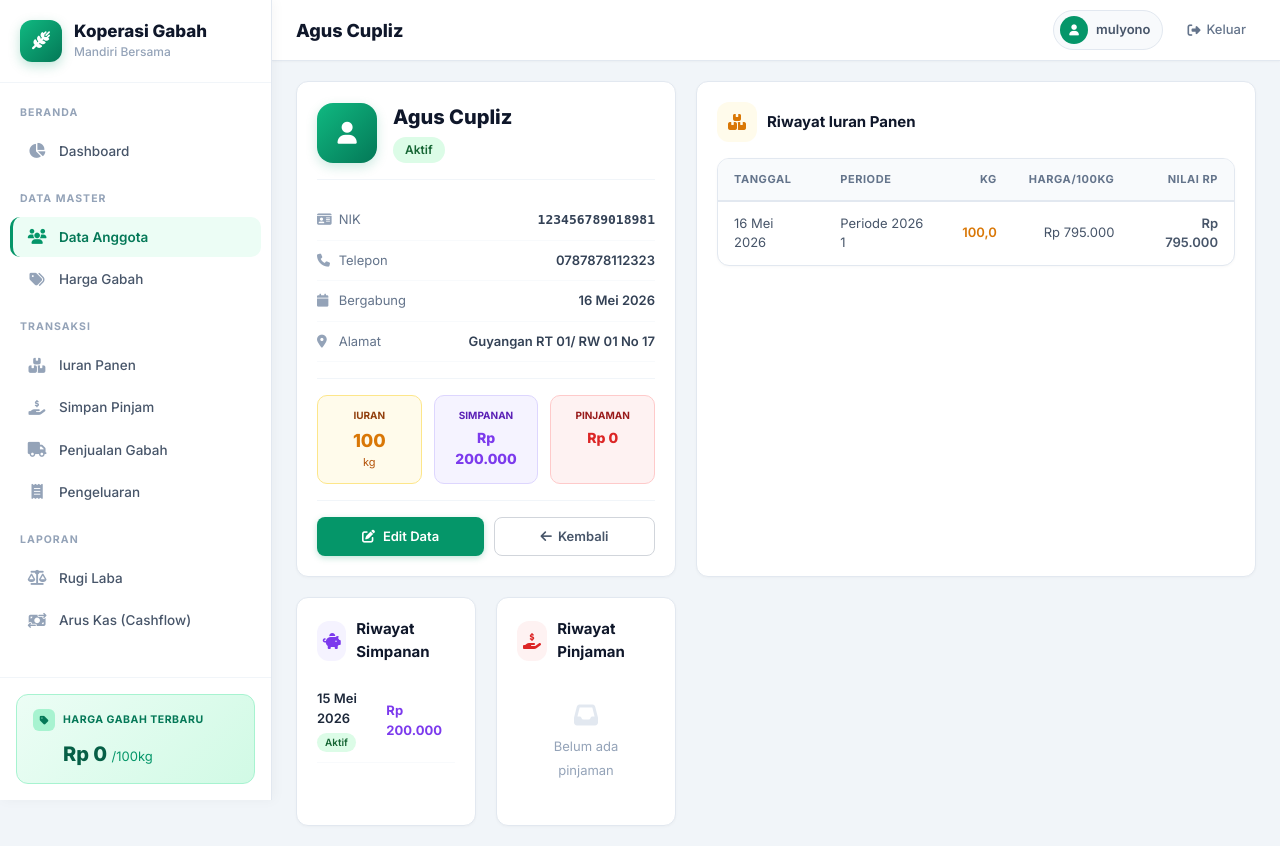
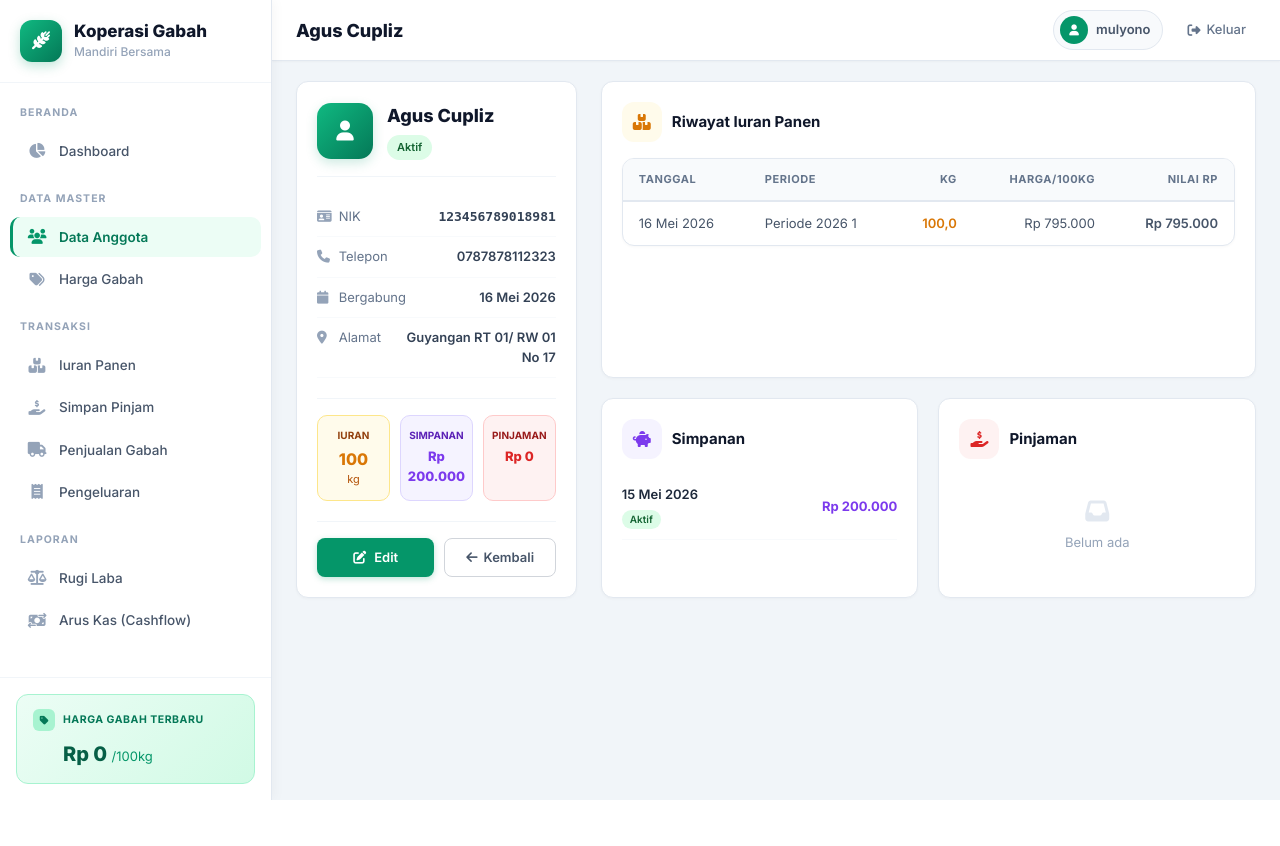
Before and after one commit to rafianto/Koperasi_Gabah, a Django app: page /anggota/7/ in a window 1280 px wide. After the commit the page ends 800 px from the top, so only its background shows below. Run offline with Django 5.2, Linux system fonts and the light colour scheme; a user stored in the database is signed in; data comes from the database, SQL or seed files in the repository.

Commit message:
Refactor anggota_detail.html for better layout
Updated layout and styles for anggota_detail.html to improve responsiveness and organization of content.

```diff
--- a/app_gabah/templates/app_gabah/anggota_detail.html
+++ b/app_gabah/templates/app_gabah/anggota_detail.html
@@ -5,25 +5,25 @@
 
 {% block content %}
 
-<div style="display:grid; grid-template-columns:1fr; gap:20px;" class="detail-grid">
+<div style="display:grid; grid-template-columns:1fr; gap:24px;" class="detail-grid-3070">
 
-    <!-- ====== PROFILE CARD ====== -->
+    <!-- ====== KOLOM KIRI (30%) - Profil & Ringkasan ====== -->
     <div class="sc" style="display:flex; flex-direction:column;">
 
-        <!-- Header -->
-        <div style="display:flex; align-items:center; gap:16px; margin-bottom:20px; padding-bottom:16px; border-bottom:1px solid #f1f5f9;">
-            <div style="width:60px; height:60px; background:linear-gradient(135deg,#10b981,#047857); border-radius:16px; display:flex; align-items:center; justify-content:center; box-shadow:0 4px 12px rgba(5,150,105,0.2); flex-shrink:0;">
-                <i class="fas fa-user" style="color:#fff; font-size:22px;"></i>
+        <!-- Header Profil -->
+        <div style="display:flex; align-items:center; gap:14px; margin-bottom:20px; padding-bottom:16px; border-bottom:1px solid #f1f5f9;">
+            <div style="width:56px; height:56px; background:linear-gradient(135deg,#10b981,#047857); border-radius:14px; display:flex; align-items:center; justify-content:center; box-shadow:0 4px 12px rgba(5,150,105,0.2); flex-shrink:0;">
+                <i class="fas fa-user" style="color:#fff; font-size:20px;"></i>
             </div>
             <div style="flex:1;">
-                <h3 style="font-size:20px; font-weight:800; color:#0f172a; margin-bottom:4px;">{{ anggota.nama }}</h3>
-                <span class="badge {% if anggota.status == 'aktif' %}bg-gr{% else %}bg-rd{% endif %}" style="font-size:12px; padding:4px 12px;">
+                <h3 style="font-size:18px; font-weight:800; color:#0f172a; margin-bottom:4px;">{{ anggota.nama }}</h3>
+                <span class="badge {% if anggota.status == 'aktif' %}bg-gr{% else %}bg-rd{% endif %}" style="font-size:11px; padding:4px 10px;">
                     {{ anggota.get_status_display }}
                 </span>
             </div>
         </div>
 
-        <!-- Info Rows -->
+        <!-- Baris Info Data -->
         <div style="display:flex; flex-direction:column; flex:1;">
             <div style="display:flex; justify-content:space-between; padding:10px 0; border-bottom:1px solid #f8fafc;">
                 <span style="color:#64748b; font-size:13px;"><i class="fas fa-id-card" style="width:18px; color:#94a3b8;"></i> NIK</span>
@@ -39,31 +39,31 @@
             </div>
             <div style="display:flex; justify-content:space-between; padding:10px 0; border-bottom:1px solid #f8fafc; align-items:flex-start;">
                 <span style="color:#64748b; font-size:13px; flex-shrink:0;"><i class="fas fa-map-marker-alt" style="width:18px; color:#94a3b8;"></i> Alamat</span>
-                <span style="font-weight:600; font-size:13px; text-align:right; max-width:60%;">{{ anggota.alamat|default:"-" }}</span>
+                <span style="font-weight:600; font-size:13px; text-align:right; max-width:65%;">{{ anggota.alamat|default:"-" }}</span>
             </div>
         </div>
 
-        <!-- Summary Box -->
-        <div style="display:grid; grid-template-columns:1fr 1fr 1fr; gap:12px; margin-top:16px; padding-top:16px; border-top:1px solid #f1f5f9;">
-            <div style="text-align:center; padding:12px; background:#fffbeb; border-radius:10px; border:1px solid #fde68a;">
+        <!-- Kotak Ringkasan Iuran, Simpanan, Pinjaman -->
+        <div style="display:grid; grid-template-columns:1fr 1fr 1fr; gap:10px; margin-top:20px; padding-top:16px; border-top:1px solid #f1f5f9;">
+            <div style="text-align:center; padding:12px 6px; background:#fffbeb; border-radius:10px; border:1px solid #fde68a;">
                 <div style="font-size:10px; font-weight:700; color:#92400e; text-transform:uppercase; margin-bottom:4px;">Iuran</div>
-                <div style="font-size:18px; font-weight:800; color:#d97706;">{{ anggota.total_iuran_kg|floatformat:0|intcomma }}</div>
+                <div style="font-size:16px; font-weight:800; color:#d97706;">{{ anggota.total_iuran_kg|floatformat:0|intcomma }}</div>
                 <div style="font-size:11px; color:#b45309;">kg</div>
             </div>
-            <div style="text-align:center; padding:12px; background:#f5f3ff; border-radius:10px; border:1px solid #ddd6fe;">
+            <div style="text-align:center; padding:12px 6px; background:#f5f3ff; border-radius:10px; border:1px solid #ddd6fe;">
                 <div style="font-size:10px; font-weight:700; color:#5b21b6; text-transform:uppercase; margin-bottom:4px;">Simpanan</div>
-                <div style="font-size:14px; font-weight:800; color:#7c3aed;">Rp {{ anggota.total_simpanan|floatformat:0|intcomma }}</div>
+                <div style="font-size:13px; font-weight:800; color:#7c3aed;">Rp {{ anggota.total_simpanan|floatformat:0|intcomma }}</div>
             </div>
-            <div style="text-align:center; padding:12px; background:#fef2f2; border-radius:10px; border:1px solid #fecaca;">
+            <div style="text-align:center; padding:12px 6px; background:#fef2f2; border-radius:10px; border:1px solid #fecaca;">
                 <div style="font-size:10px; font-weight:700; color:#991b1b; text-transform:uppercase; margin-bottom:4px;">Pinjaman</div>
-                <div style="font-size:14px; font-weight:800; color:#dc2626;">Rp {{ anggota.total_pinjaman|floatformat:0|intcomma }}</div>
+                <div style="font-size:13px; font-weight:800; color:#dc2626;">Rp {{ anggota.total_pinjaman|floatformat:0|intcomma }}</div>
             </div>
         </div>
 
-        <!-- Action Buttons -->
-        <div style="display:flex; gap:10px; margin-top:16px; padding-top:16px; border-top:1px solid #f1f5f9;">
+        <!-- Tombol Aksi -->
+        <div style="display:flex; gap:10px; margin-top:20px; padding-top:16px; border-top:1px solid #f1f5f9;">
             <a href="{% url 'anggota_update' anggota.pk %}" class="bp" style="flex:1; justify-content:center; text-align:center;">
-                <i class="fas fa-edit"></i> Edit Data
+                <i class="fas fa-edit"></i> Edit
             </a>
             <a href="{% url 'anggota_list' %}" class="bs" style="flex:1; justify-content:center; text-align:center;">
                 <i class="fas fa-arrow-left"></i> Kembali
@@ -71,8 +71,11 @@
         </div>
     </div>
 
-    <!-- ====== RIWAYAT IURAN ====== -->
-    <div class="sc">
+    <!-- ====== KOLOM KANAN (70%) - Riwayat Transaksi ====== -->
+    <div style="display:flex; flex-direction:column; gap:20px;">
+
+        <!-- Riwayat Iuran Panen -->
+        <div class="sc" style="flex:1;">
             <div style="display:flex; align-items:center; gap:10px; margin-bottom:16px;">
                 <div class="ib ib40 ib-a"><i class="fas fa-boxes-stacked"></i></div>
                 <h3 style="font-size:15px; font-weight:700; color:#0f172a;">Riwayat Iuran Panen</h3>
@@ -108,14 +111,14 @@
             {% endif %}
         </div>
 
-    <!-- ====== SIMPANAN & PINJAMAN ====== -->
-    <div style="display:grid; grid-template-columns:1fr 1fr; gap:20px;" class="sp-grid">
+        <!-- Grid Bawah Kanan: Simpanan & Pinjaman -->
+        <div style="display:grid; grid-template-columns:1fr 1fr; gap:20px;" class="sp-grid-right">
 
             <!-- Simpanan -->
             <div class="sc">
                 <div style="display:flex; align-items:center; gap:10px; margin-bottom:16px;">
                     <div class="ib ib40 ib-v"><i class="fas fa-piggy-bank"></i></div>
-                <h3 style="font-size:15px; font-weight:700; color:#0f172a;">Riwayat Simpanan</h3>
+                    <h3 style="font-size:15px; font-weight:700; color:#0f172a;">Simpanan</h3>
                 </div>
                 {% if simp %}
                     {% for s in simp %}
@@ -130,7 +133,7 @@
                 {% else %}
                 <div style="text-align:center; padding:24px 16px; color:#94a3b8;">
                     <i class="fas fa-inbox" style="font-size:24px; color:#e2e8f0; margin-bottom:6px; display:block;"></i>
-                <span style="font-size:13px;">Belum ada simpanan</span>
+                    <span style="font-size:13px;">Belum ada</span>
                 </div>
                 {% endif %}
             </div>
@@ -139,7 +142,7 @@
             <div class="sc">
                 <div style="display:flex; align-items:center; gap:10px; margin-bottom:16px;">
                     <div class="ib ib40 ib-r"><i class="fas fa-hand-holding-dollar"></i></div>
-                <h3 style="font-size:15px; font-weight:700; color:#0f172a;">Riwayat Pinjaman</h3>
+                    <h3 style="font-size:15px; font-weight:700; color:#0f172a;">Pinjaman</h3>
                 </div>
                 {% if pinj %}
                     {% for p in pinj %}
@@ -154,21 +157,34 @@
                 {% else %}
                 <div style="text-align:center; padding:24px 16px; color:#94a3b8;">
                     <i class="fas fa-inbox" style="font-size:24px; color:#e2e8f0; margin-bottom:6px; display:block;"></i>
-                <span style="font-size:13px;">Belum ada pinjaman</span>
+                    <span style="font-size:13px;">Belum ada</span>
                 </div>
                 {% endif %}
             </div>
 
         </div>
+    </div>
 
 </div>
 
 <style>
+    /* Layout 30% Kiri dan 70% Kanan untuk Layar Desktop */
     @media(min-width:1024px) {
-        .detail-grid { grid-template-columns: 380px 1fr !important; }
+        .detail-grid-3070 {
+            grid-template-columns: 3fr 7fr !important; /* 3fr = 30%, 7fr = 70% secara proporsional */
         }
-    @media(max-width:767px) {
-        .sp-grid { grid-template-columns: 1fr !important; }
+    }
+    /* Jika layar tablet/mobile, kembalikan ke 1 kolom (tumpuk atas-bawah) */
+    @media(max-width:1023px) {
+        .detail-grid-3070 {
+            grid-template-columns: 1fr !important;
+        }
+    }
+    /* Responsive untuk kartu Simpanan & Pinjaman di dalam kolom kanan */
+    @media(max-width:640px) {
+        .sp-grid-right {
+            grid-template-columns: 1fr !important;
+        }
     }
 </style>
 
```
Lines whose indentation alone changed are shown as unchanged.
